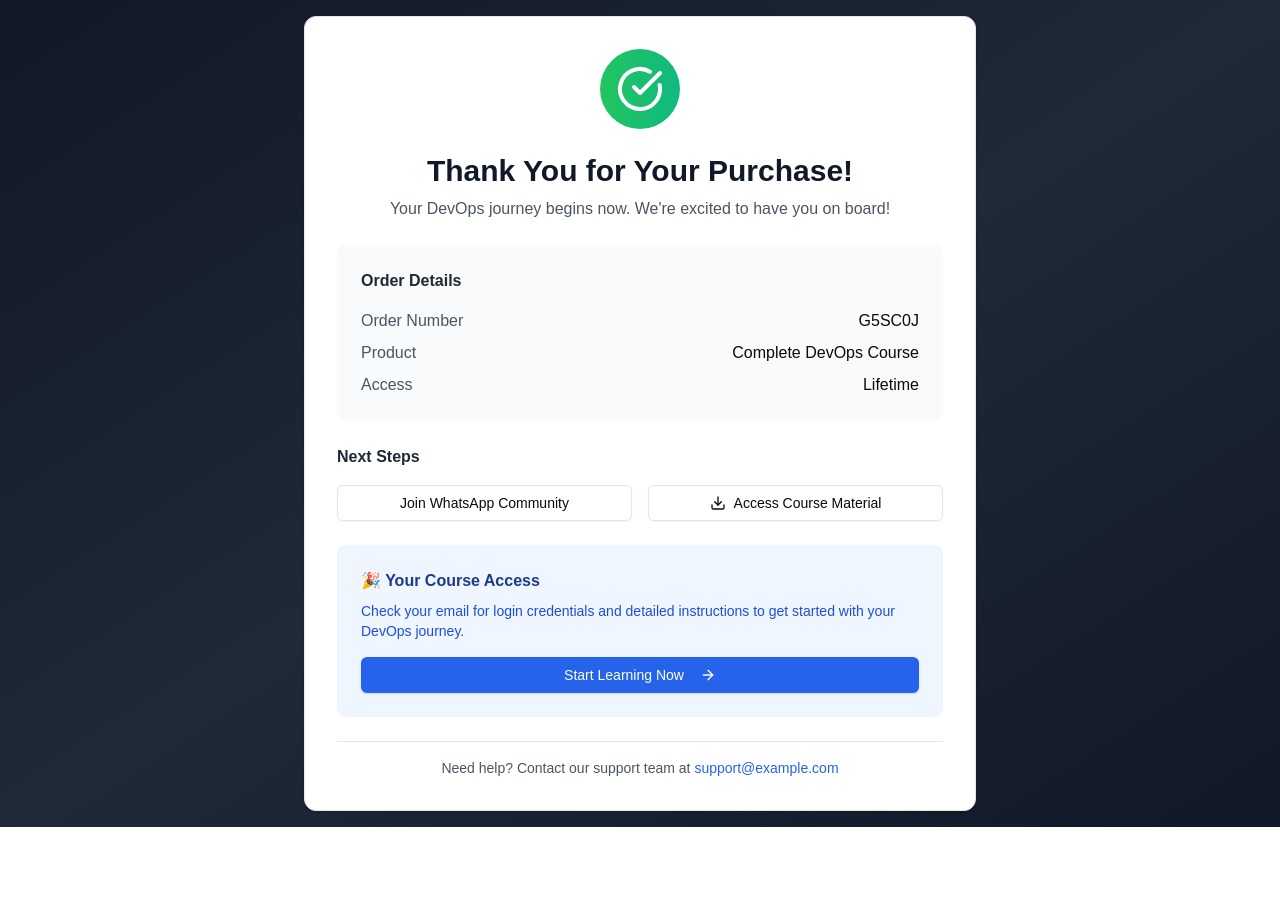
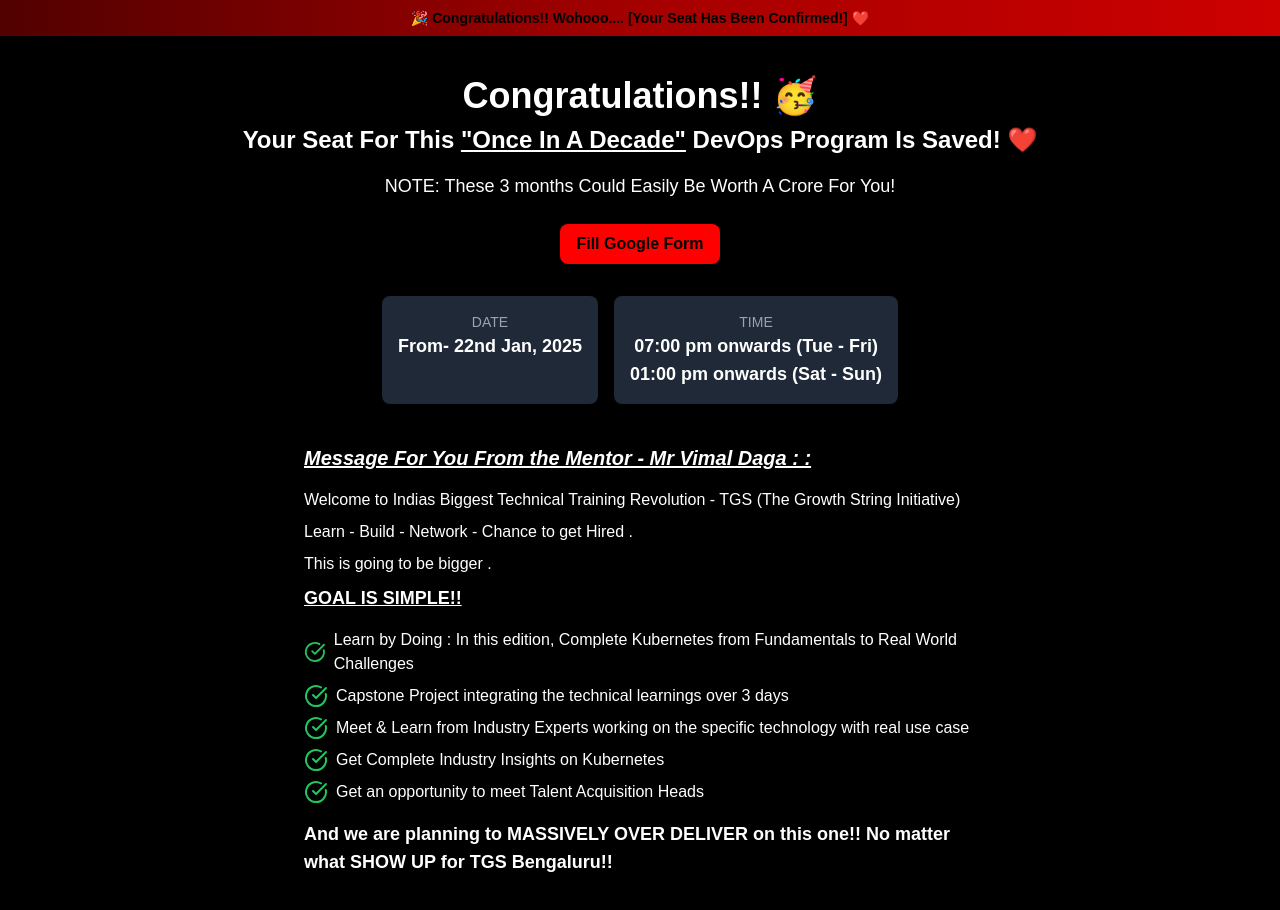
Before and after one commit to bhupeshchoudhary/devops-flagship-course, a Next.js app: page /thankyou in a window 1280 px wide. Shown: the top 910 px of the page. Before the commit the page ends 827 px from the top, so only its background shows below. Built offline with nearby package versions, Linux system fonts and the light colour scheme.

Commit message:
updated code

```diff
--- a/src/app/thankyou/page.tsx
+++ b/src/app/thankyou/page.tsx
@@ -1,123 +1,13 @@
-// app/thankyou/page.tsx or pages/thankyou.tsx
-"use client";
+import React from "react";
+import CongratulationsPage from "../../components/customComponents/Thanks";
 
-import { motion } from "framer-motion";
-import { CheckCircle,  Download, ArrowRight } from "lucide-react";
-import { Button } from "@/components/ui/button";
-import { Card } from "@/components/ui/card";
-import Link from "next/link";
-import { useEffect, useState } from "react";
+const ThanksYour: React.FC = () => {
+  return (
+    <>
+    <CongratulationsPage></CongratulationsPage>
 
-export default function ThankYou() {
-  const [orderNumber, setOrderNumber] = useState("");
+    </>
+  );
+};
 
-  useEffect(() => {
-    setOrderNumber(Math.random().toString(36).substring(7).toUpperCase());
-  }, []);
-
-  return (
-    <div className="min-h-screen bg-gradient-to-br from-gray-900 via-gray-800 to-gray-900 flex items-center justify-center p-4">
-      <motion.div
-        initial={{ opacity: 0, y: 20 }}
-        animate={{ opacity: 1, y: 0 }}
-        transition={{ duration: 0.5 }}
-        className="max-w-2xl w-full"
-      >
-        <Card className="p-8 space-y-6">
-          {/* Success Icon */}
-          <motion.div
-            initial={{ scale: 0 }}
-            animate={{ scale: 1 }}
-            transition={{ delay: 0.2, type: "spring", stiffness: 200 }}
-            className="flex justify-center"
-          >
-            <div className="w-20 h-20 bg-gradient-to-r from-green-500 to-emerald-500 rounded-full flex items-center justify-center">
-              <CheckCircle className="w-12 h-12 text-white" />
-            </div>
-          </motion.div>
-
-          {/* Thank You Message */}
-          <div className="text-center space-y-2">
-            <h1 className="text-3xl font-bold text-gray-900">
-              Thank You for Your Purchase!
-            </h1>
-            <p className="text-gray-600">
-              Your DevOps journey begins now. We're excited to have you on board!
-            </p>
-          </div>
-
-          {/* Order Details */}
-          <div className="bg-gray-50 rounded-lg p-6 space-y-4">
-            <h2 className="font-semibold text-gray-800">Order Details</h2>
-            <div className="space-y-2">
-              <div className="flex justify-between">
-                <span className="text-gray-600">Order Number</span>
-                <span className="font-medium">{orderNumber}</span>
-              </div>
-              <div className="flex justify-between">
-                <span className="text-gray-600">Product</span>
-                <span className="font-medium">Complete DevOps Course</span>
-              </div>
-              <div className="flex justify-between">
-                <span className="text-gray-600">Access</span>
-                <span className="font-medium">Lifetime</span>
-              </div>
-            </div>
-          </div>
-
-          {/* Next Steps */}
-          <div className="space-y-4">
-            <h3 className="font-semibold text-gray-800">Next Steps</h3>
-            <div className="grid gap-4 md:grid-cols-2">
-              <Button
-                variant="outline"
-                className="w-full flex items-center gap-2"
-                asChild
-              >
-                <Link href="https://chat.whatsapp.com/YOUR_GROUP_LINK">
-                  {/* <WhatsappIcon className="w-4 h-4" /> */}
-                  Join WhatsApp Community
-                </Link>
-              </Button>
-              <Button
-                variant="outline"
-                className="w-full flex items-center gap-2"
-              >
-                <Download className="w-4 h-4" />
-                Access Course Material
-              </Button>
-            </div>
-          </div>
-
-          {/* Course Access */}
-          <div className="bg-blue-50 rounded-lg p-6">
-            <h3 className="font-semibold text-blue-900 mb-2">
-              🎉 Your Course Access
-            </h3>
-            <p className="text-blue-700 text-sm mb-4">
-              Check your email for login credentials and detailed instructions to
-              get started with your DevOps journey.
-            </p>
-            <Button className="w-full bg-blue-600 hover:bg-blue-700 text-white">
-              Start Learning Now
-              <ArrowRight className="w-4 h-4 ml-2" />
-            </Button>
-          </div>
-
-          {/* Support Section */}
-          <div className="text-center text-sm text-gray-600 pt-4 border-t">
-            <p>
-              Need help? Contact our support team at{" "}
-              <a
-                href="mailto:support@example.com"
-                className="text-blue-600 hover:underline"
-              >
-                support@example.com
-              </a>
-            </p>
-          </div>
-        </Card>
-      </motion.div>
-    </div>
-  );
-}
+export default ThanksYour;
--- /dev/null
+++ b/src/components/customComponents/Thanks.tsx
@@ -0,0 +1,104 @@
+'use client'
+
+import { CheckCircle } from 'lucide-react'
+
+
+export default function CongratulationsPage() {
+  return (
+    <>
+    <div className="min-h-screen bg-black text-white">
+      <header className="bg-gradient-to-r from-[#520000] via-[#710000] via-[#a50000] to-[#ce0000] text-center py-2">
+        <p className="text-sm text-black font-bold">
+          🎉 Congratulations!! Wohooo.... [Your Seat Has Been Confirmed!] ❤️
+        </p>
+      </header>
+      <main className="flex flex-col items-center justify-center py-10 px-4">
+        <h1 className="text-4xl font-bold mb-2">
+          Congratulations!! <span role="img" aria-label="party">🥳</span>
+        </h1>
+        <h2 className="text-2xl font-bold mb-4">
+          Your Seat For This <span className="underline">&quot;Once In A Decade&quot;</span> DevOps Program Is Saved! ❤️
+        </h2>
+        <p className="text-lg mb-6">
+          NOTE: These 3 months Could Easily Be Worth A Crore For You!
+        </p>
+        <a href="https://forms.gle/d9h8tVspe6adx7WV6" className="bg-[#ff0000] hover:bg-[#ff0000] text-black font-bold py-2 px-4 rounded-lg mb-8">
+        Fill Google  Form
+        </a>
+        <div className="flex gap-4">
+          <div className="bg-gray-800 p-4 rounded-lg text-center">
+            <p className="text-sm text-gray-400">DATE</p>
+            <p className="text-lg font-bold">From- 22nd Jan, 2025</p>
+          </div>
+          <div className="bg-gray-800 p-4 rounded-lg text-center">
+            <p className="text-sm text-gray-400">TIME</p>
+            <p className="text-lg font-bold">
+07:00 pm onwards (Tue - Fri) <br />
+01:00 pm onwards (Sat - Sun)</p>
+          </div>
+
+        </div>
+      </main>
+
+     {/* Message  */}
+<div className="min-h-screen bg-black text-white p-8 pt-0">
+      <div className="max-w-2xl mx-auto">
+        <h1 className="text-xl font-bold mb-4">
+          <span className="italic underline">Message For You From the Mentor - Mr Vimal Daga :
+          :</span>
+        </h1>
+        <p className="mb-2">Welcome to Indias Biggest Technical Training Revolution - TGS (The Growth String Initiative)
+        </p>
+        <p className="mb-2">Learn - Build - Network - Chance to get Hired        .</p>
+        <p className="mb-2">This is going to be bigger        .</p>
+
+        <h2 className="text-lg font-bold mb-4 underline">GOAL IS SIMPLE!!</h2>
+        <ul className="space-y-2">
+          <li className="flex items-center">
+            <CheckCircle className="text-green-500 mr-2" />
+            Learn by Doing : In this edition, Complete Kubernetes from Fundamentals to Real World Challenges
+
+          </li>
+          <li className="flex items-center">
+            <CheckCircle className="text-green-500 mr-2" />
+            Capstone Project integrating the technical learnings over 3 days
+
+          </li>
+          <li className="flex items-center">
+            <CheckCircle className="text-green-500 mr-2" />
+            Meet & Learn from Industry Experts working on the specific technology with real use case
+
+          </li>
+
+          <li className="flex items-center">
+            <CheckCircle className="text-green-500 mr-2" />
+            Get Complete Industry Insights on Kubernetes
+
+
+          </li>
+
+          <li className="flex items-center">
+            <CheckCircle className="text-green-500 mr-2" />
+            Get an opportunity to meet Talent Acquisition Heads
+
+
+
+          </li>
+
+
+
+
+        </ul>
+
+        <h2 className='text-lg font-bold mb-4 mt-4'>And we are planning to MASSIVELY OVER DELIVER on this one!!
+No matter what  SHOW UP for TGS Bengaluru!!
+</h2>
+      </div>
+    </div>
+    </div>
+
+    </>
+
+
+  )
+}
```
